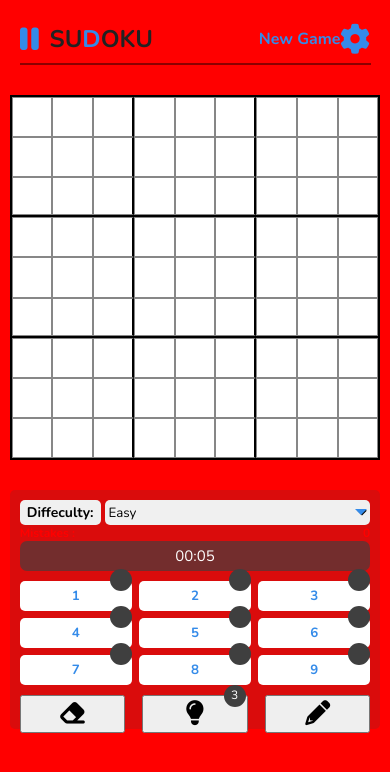
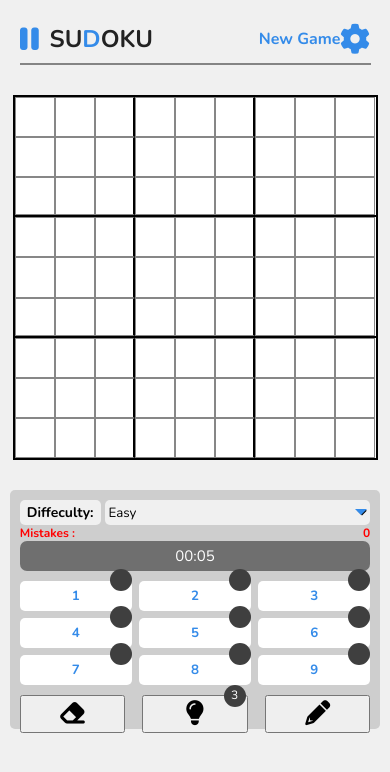
Before and after one commit to esraaabdelhaye/Sudoku, a React (Create React App) app: page / in a window 390 px wide. Shown: the top 772 px of the page. Built offline with nearby package versions, Linux system fonts and the light colour scheme; no server answers.

Commit message:
Last Submit

```diff
--- a/src/Pages/Maker.css
+++ b/src/Pages/Maker.css
@@ -9,7 +9,6 @@ body{
     height: 100vh;
     overflow: hidden;
     background-color: #f0f0f0;
-    background-color: red;
 }
 
 .container{
@@ -579,7 +578,7 @@ label{
 /* Classes  */
 
 .focus{
-    background-color: rgba(4, 122, 122, 0.384);;
+    background-color: #348ce9c4;
 }
 
 .wrong{
@@ -611,7 +610,7 @@ label{
 }
 
 .blueBG{
-    background-color: rgba(4, 122, 122, 0.384);
+    background-color: #348ce9c4;
 }
 
 .blue{
@@ -641,7 +640,7 @@ label{
 
 
 /* media Queries  */
- @media (max-width:992px) {
+@media (max-width:992px) {
     .game{
         column-gap: 50px;
     }
@@ -667,7 +666,7 @@ label{
     .game{
         width: 95%;
         margin-top: 70px;
-        grid-template-columns:100% 576px;
+        grid-template-columns:365px 576px;
         grid-template-rows: 365px calc(95vh - 510px);
         grid-template-areas: 'sgrid' 'control';
         row-gap: 15px;
@@ -679,6 +678,7 @@ label{
         padding: 0px 30px;
     }
     .grid{
+        max-width: 365px;
         width:100%;
         margin: 0 auto;
     }
```
